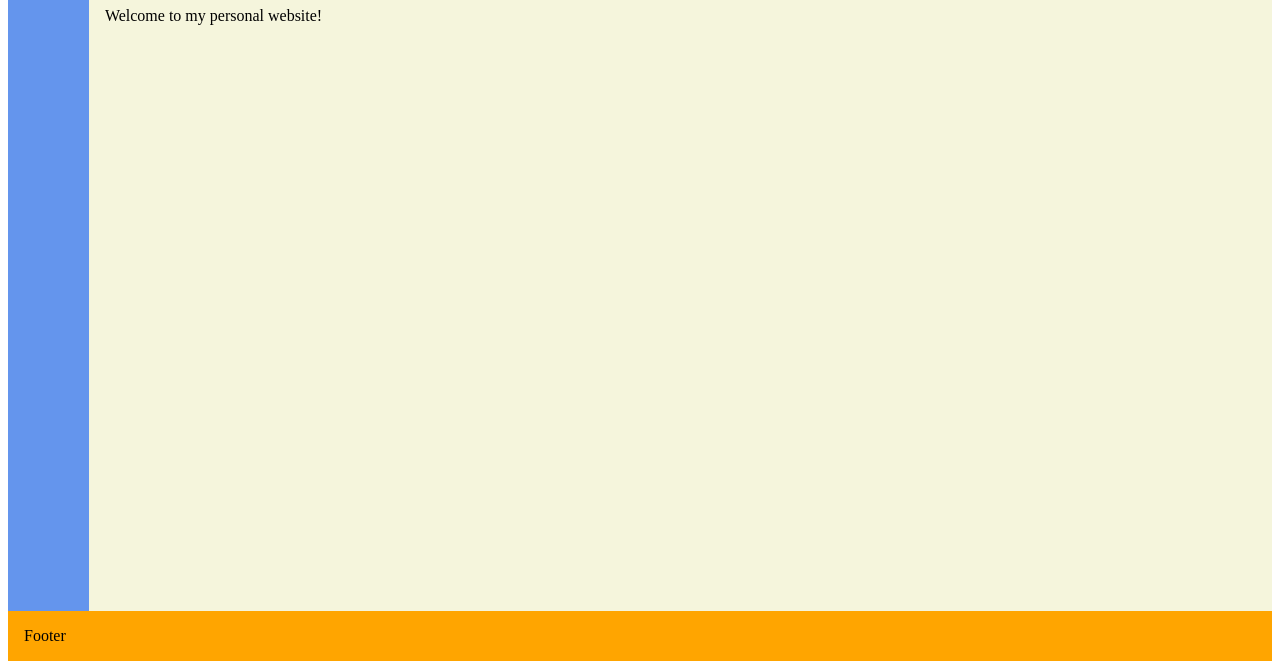
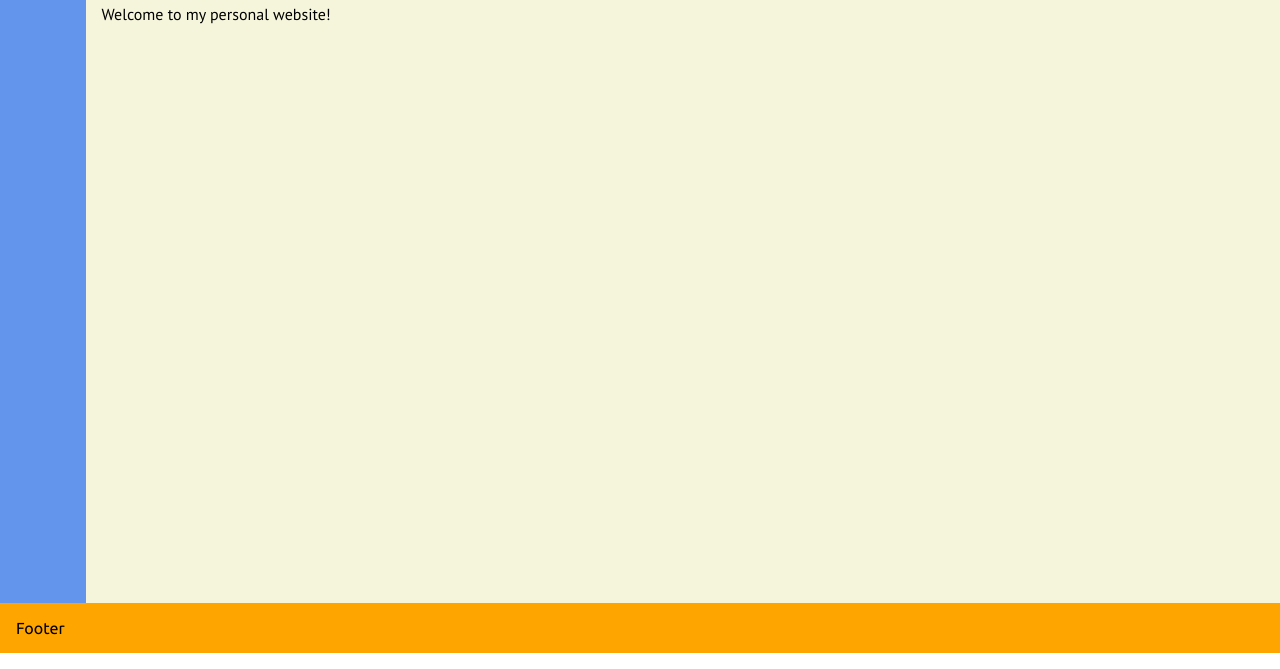
Before and after one commit to vince0411/lab-week-8, a plain HTML site: page index.html in a window 1280 px wide. Shown: the part 147-816 px from the top of the page. Drawn offline with Linux system fonts and the light colour scheme.

Commit message:
Modified text font in all pages by using Google Fonts

```diff
--- a/CSS/styles.css
+++ b/CSS/styles.css
@@ -1,4 +1,4 @@
-<style>
+
   body {
     margin: 0;
   }
@@ -11,6 +11,11 @@
   .header {
     background: skyblue;
     padding: 1rem;
+  }
+
+  .header a:hover {
+    background: #002642;
+    color: #e5dada;
   }
   .main {
     display: flex;
@@ -27,10 +32,7 @@
     padding: 1rem;
     overflow: auto;
   }
-  .sidebar-2 {
-    background: turquoise;
-    padding: 1rem;
-  }
+
   .footer {
     background: orange;
     padding: 1rem;
--- a/index.html
+++ b/index.html
@@ -5,6 +5,28 @@
      <meta charset="UTF-8">
      <meta name="viewport" content="">
      <link rel="stylesheet" href="CSS/styles.css" />
+     <link rel="preconnect" href="https://fonts.gstatic.com">
+     <link href="https://fonts.googleapis.com/css2?family=PT+Sans&display=swap" rel="stylesheet">
+     <link href="https://fonts.googleapis.com/css2?family=Ubuntu&display=swap" rel="stylesheet">
+     <style>
+
+      .main {
+      font-family: 'PT Sans', sans-serif;
+      }
+
+      .sidebar {
+      font-family: 'Ubuntu', sans-serif;
+      }
+
+      .container {
+      font-family: 'Ubuntu', sans-serif;
+      }
+
+    </style>
+
+
+
+
      <body>
       <div class="container">
 
@@ -15,7 +37,7 @@
          </header>
 
          <main class="main">
-           <div class="sidebar">Sidebar</div>
+           <div class="sidebar">sidebar</div>
            <div class="content">
             <h1>ACIT 1620 personal website</h1>
             <p>Welcome to my personal website!</p>
--- a/pages/about.html
+++ b/pages/about.html
@@ -4,8 +4,25 @@
 <head>
      <meta charset="UTF-8">
      <meta name="viewport" content="">
+     <link rel="preconnect" href="https://fonts.gstatic.com">
+     <link href="https://fonts.googleapis.com/css2?family=PT+Sans&display=swap" rel="stylesheet">
+     <link href="https://fonts.googleapis.com/css2?family=Ubuntu&display=swap" rel="stylesheet">
      <link rel="stylesheet" href="../CSS/styles.css" />
+<style>
 
+  .content {
+  font-family: 'PT Sans', sans-serif;
+  }
+
+  .sidebar {
+  font-family: 'Ubuntu', sans-serif;
+  }
+
+  .container {
+  font-family: 'Ubuntu', sans-serif;
+  }
+
+</style>
     <body>
       <div class="container">
         <header class="header">
@@ -14,7 +31,7 @@
            <a href="courses.html">Courses</a>
         </header>
         <main class="main">
-          <div class="sidebar">Sidebar</div>
+          <div class="sidebar">sidebar</div>
           <div class="content">
             <p>Let me begin by introducing myself first. My name is <strong>Vince Enriquez</strong> and I am 19 years old. I immigrated to <em>Canada</em> in 2012 after
             spending the first 11 years of my life in the <em>Philippines.</em> During my leisure/free time, I usually spend it by
```
Also changed, not shown: pages/courses.html (+19 -1 lines).
